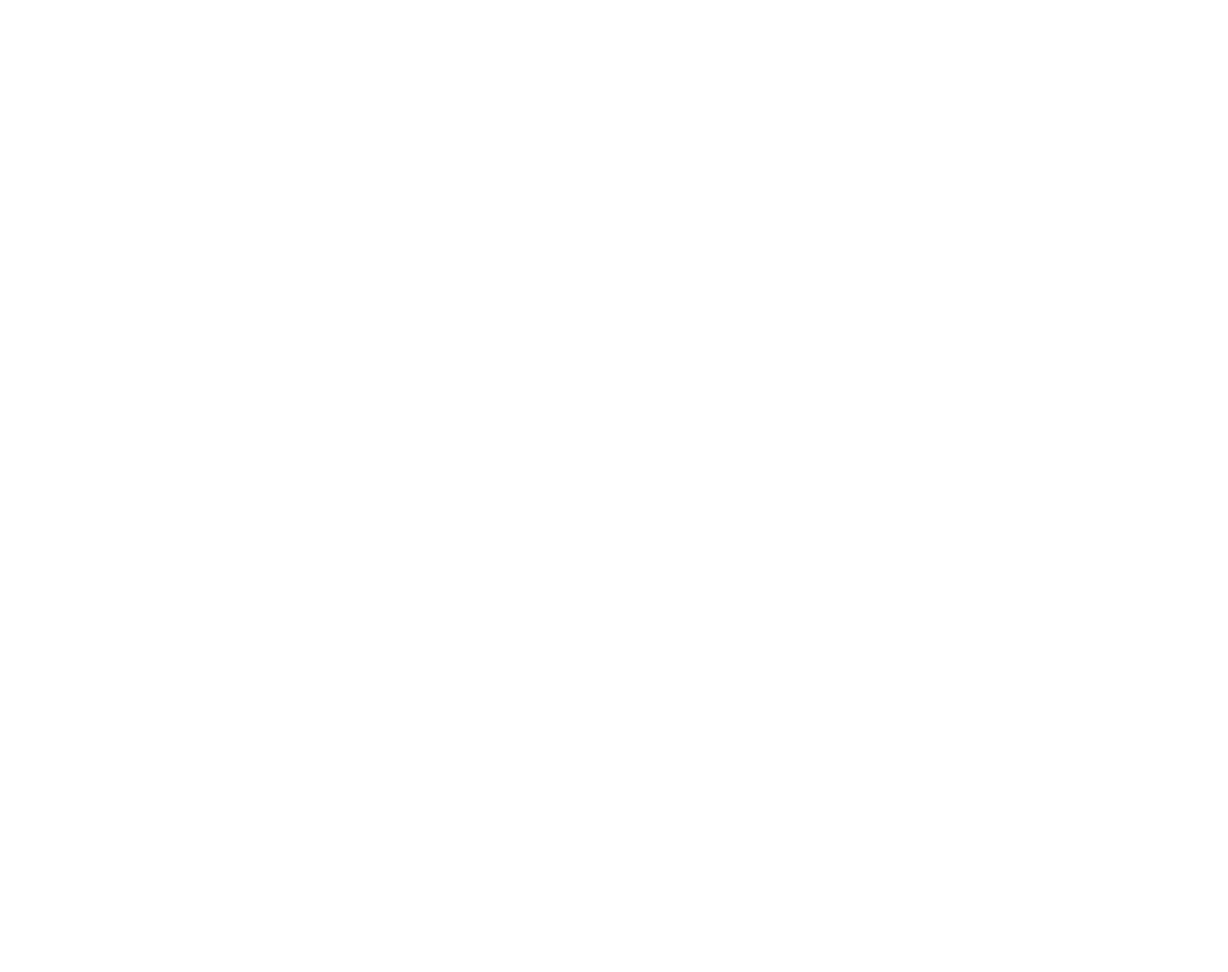
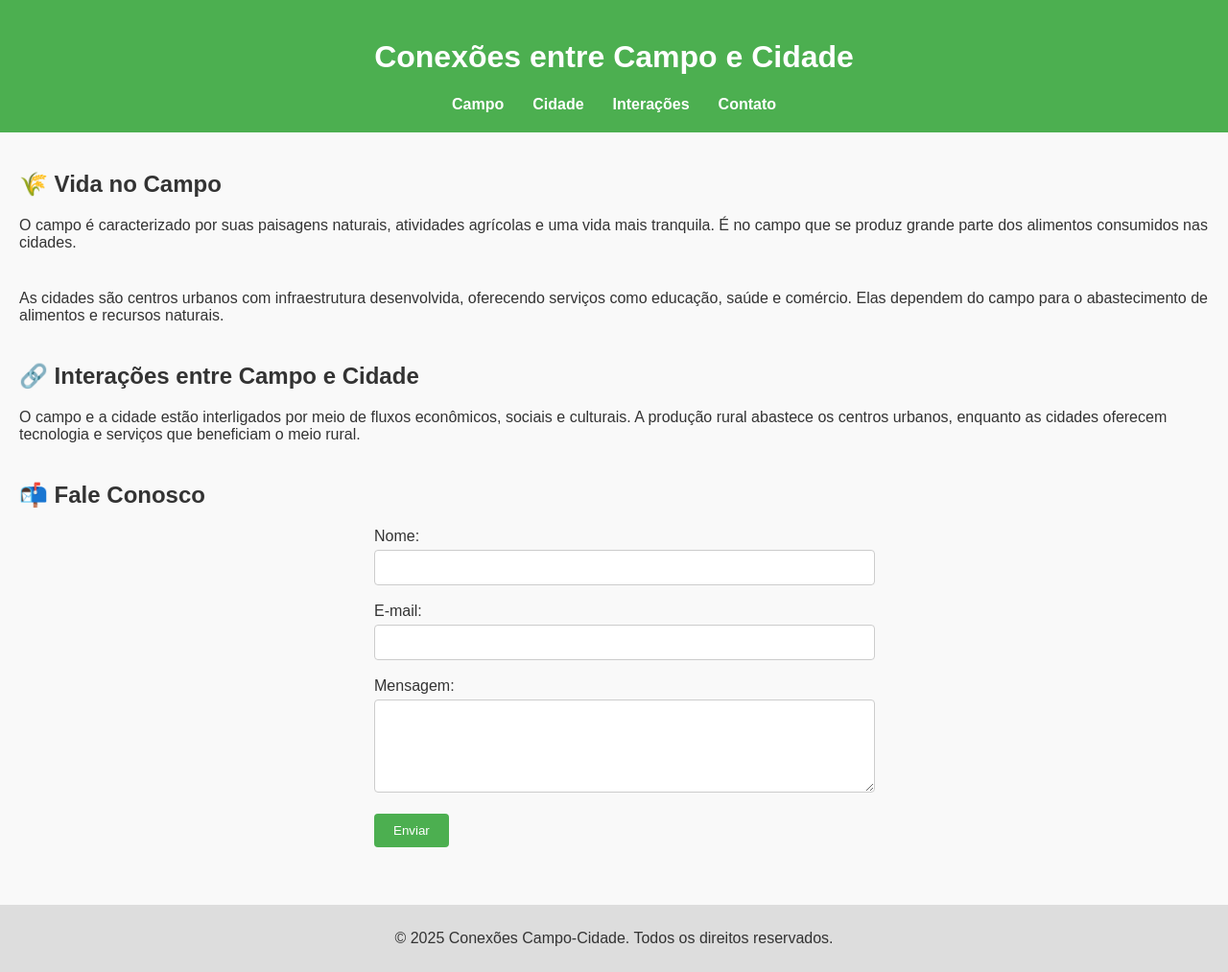
Before and after one commit to alexjanoski/Agrinho-programacao2025, a plain HTML site: page index.html in a window 1280 px wide. Shown: the whole page at 96% size. Before the commit the page ends 800 px from the top, so only its background shows below. Drawn offline with Linux system fonts and the light colour scheme.

Commit message:
sdfghjklljfdsdiopoiuytrewertyuiopṕoiuytrewqwetylkjhytrewq

```diff
--- a/index.html
+++ b/index.html
@@ -1,11 +1,58 @@
 <!DOCTYPE html>
-<html lang="br">
+<html lang="pt-BR">
 <head>
-    <meta charset="UTF-8">
-    <meta name="viewport" content="width=device-width, initial-scale=1.0">
-    <title>conexões do campo e cidade</title>
+  <meta charset="UTF-8">
+  <title>Conexões entre Campo e Cidade</title>
+  <link rel="stylesheet" href="style.css">
 </head>
 <body>
+  <header>
+    <h1>Conexões entre Campo e Cidade</h1>
+    <nav>
+      <ul>
+        <li><a href="#campo">Campo</a></li>
+        <li><a href="#cidade">Cidade</a></li>
+        <li><a href="#interacoes">Interações</a></li>
+        <li><a href="#contato">Contato</a></li>
+      </ul>
+    </nav>
+  </header>
 
+  <main>
+    <section id="campo">
+      <h2>🌾 Vida no Campo</h2>
+      <p>O campo é caracterizado por suas paisagens naturais, atividades agrícolas e uma vida mais tranquila. É no campo que se produz grande parte dos alimentos consumidos nas cidades.</p>
+    </section>
+
+    <section id="cidade">
+      <h2🏙️ Vida na Cidade</h2>
+      <p>As cidades são centros urbanos com infraestrutura desenvolvida, oferecendo serviços como educação, saúde e comércio. Elas dependem do campo para o abastecimento de alimentos e recursos naturais.</p>
+    </section>
+
+    <section id="interacoes">
+      <h2>🔗 Interações entre Campo e Cidade</h2>
+      <p>O campo e a cidade estão interligados por meio de fluxos econômicos, sociais e culturais. A produção rural abastece os centros urbanos, enquanto as cidades oferecem tecnologia e serviços que beneficiam o meio rural.</p>
+    </section>
+
+    <section id="contato">
+      <h2>📬 Fale Conosco</h2>
+      <form action="#" method="post">
+        <label for="nome">Nome:</label><br>
+        <input type="text" id="nome" name="nome" required><br><br>
+
+        <label for="email">E-mail:</label><br>
+        <input type="email" id="email" name="email" required><br><br>
+
+        <label for="mensagem">Mensagem:</label><br>
+        <textarea id="mensagem" name="mensagem" rows="5" required></textarea><br><br>
+
+        <button type="submit">Enviar</button>
+      </form>
+    </section>
+  </main>
+
+  <footer>
+    <p>&copy; 2025 Conexões Campo-Cidade. Todos os direitos reservados.</p>
+  </footer>
 </body>
 </html>
--- a/style.css
+++ b/style.css
@@ -0,0 +1,72 @@
+body {
+  font-family: Arial, sans-serif;
+  margin: 0;
+  padding: 0;
+  background-color: #f9f9f9;
+  color: #333;
+}
+
+header {
+  background-color: #4CAF50;
+  color: white;
+  padding: 20px 0;
+  text-align: center;
+}
+
+nav ul {
+  list-style-type: none;
+  padding: 0;
+  margin: 10px 0 0 0;
+  display: flex;
+  justify-content: center;
+}
+
+nav ul li {
+  margin: 0 15px;
+}
+
+nav ul li a {
+  color: white;
+  text-decoration: none;
+  font-weight: bold;
+}
+
+main {
+  padding: 20px;
+}
+
+section {
+  margin-bottom: 40px;
+}
+
+form {
+  max-width: 500px;
+  margin: 0 auto;
+}
+
+input, textarea {
+  width: 100%;
+  padding: 10px;
+  margin-top: 5px;
+  border: 1px solid #ccc;
+  border-radius: 4px;
+}
+
+button {
+  background-color: #4CAF50;
+  color: white;
+  padding: 10px 20px;
+  border: none;
+  border-radius: 4px;
+  cursor: pointer;
+}
+
+button:hover {
+  background-color: #45a049;
+}
+
+footer {
+  background-color: #ddd;
+  text-align: center;
+  padding: 10px 0;
+}
```
